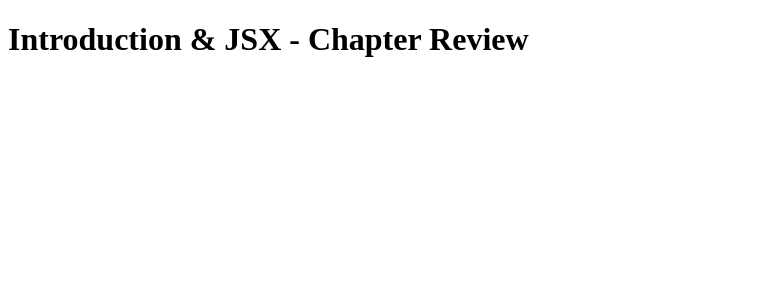
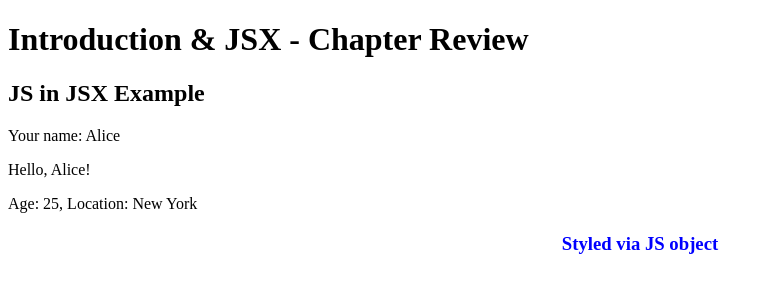
Before and after one commit to genuinelycool/react_project, a React (Vite) app: page / in a window 1280 px wide. Shown: the top 300 px of the page, without its empty margins (0-774 px from the left). Built offline with nearby package versions, Linux system fonts and the light colour scheme.

Commit message:
example: JS in JSX

```diff
--- a/src/components/JSInJSXExample.jsx
+++ b/src/components/JSInJSXExample.jsx
@@ -1,7 +1,18 @@
 const JSInJSXExample = () => {
+  const userName = "Alice";
+  const greetUser = (name) => `Hello, ${name}!`;
+  const userInfo = { age: 25, location: "New York" };
+  const titleStyle = { color: "blue", textAlign: "center", margin: "20px 0" };
+
   return (
     <>
-
+      <h2>JS in JSX Example</h2>
+      <p>Your name: {userName}</p>
+      <p>{greetUser(userName)}</p>
+      <p>
+        Age: {userInfo.age}, Location: {userInfo.location}
+      </p>
+      <h3 style={titleStyle}>Styled via JS object</h3>
     </>
   );
 };
```
